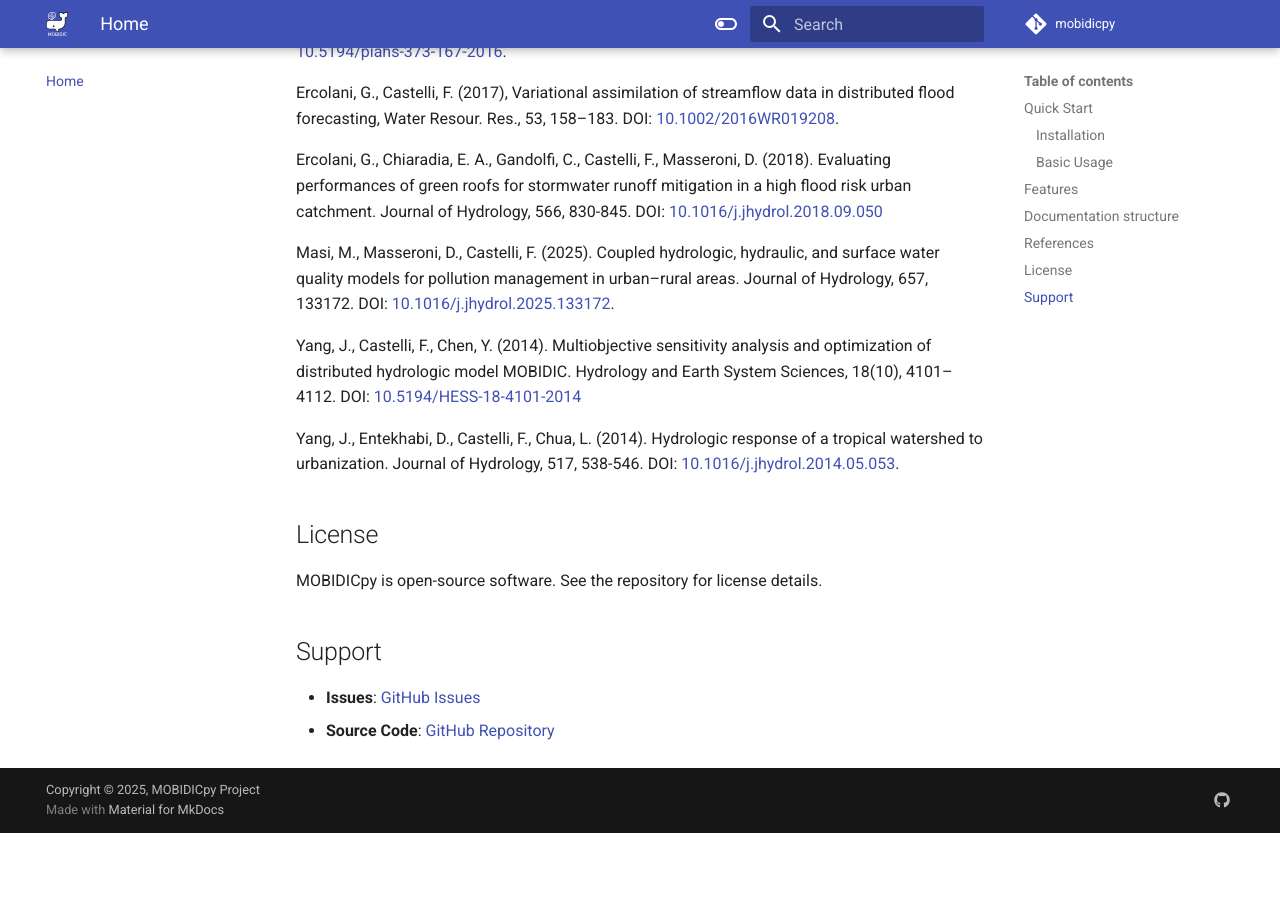
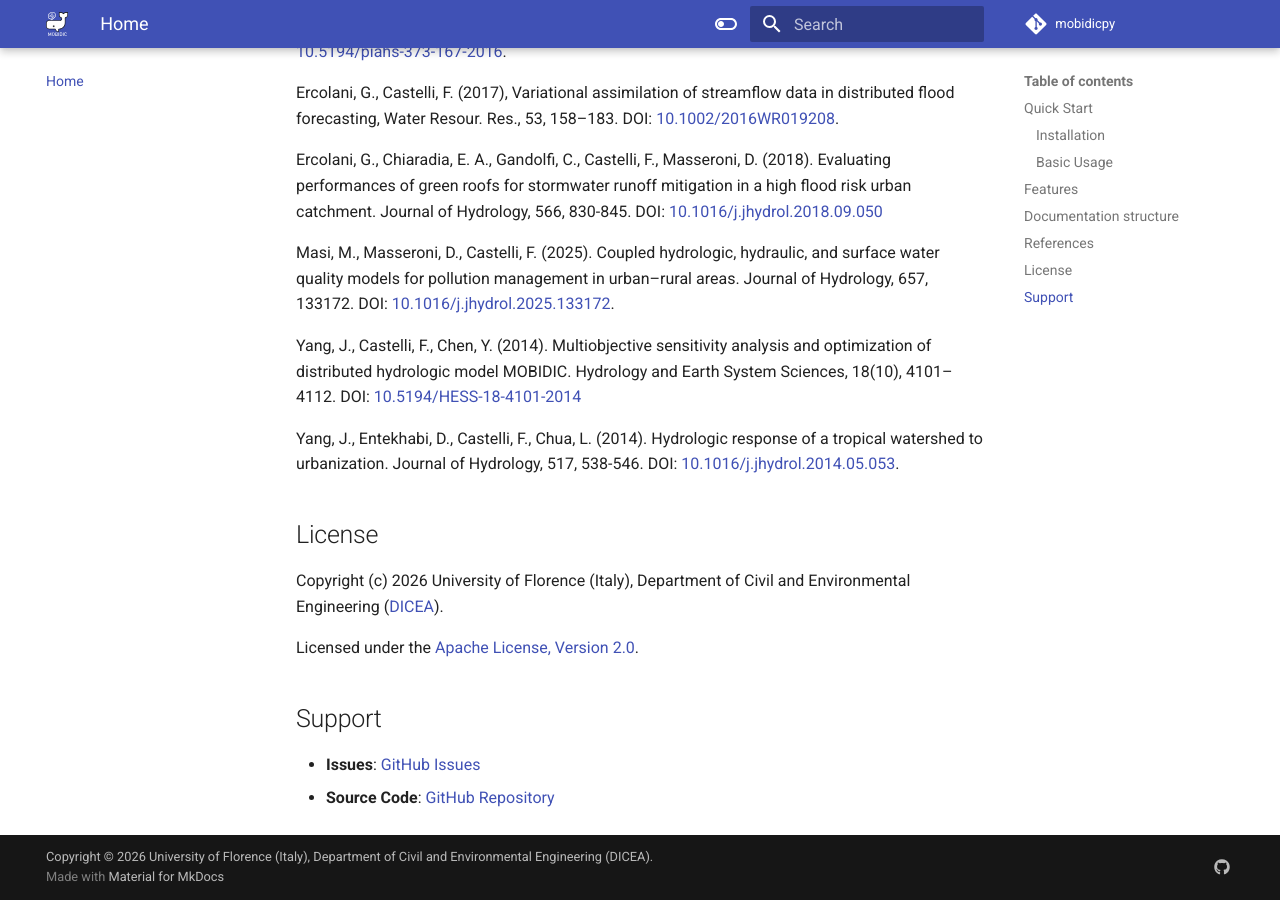
Before and after one commit to mobidichydro/MOBIDICpy, an MkDocs documentation site: the page built from docs/index.md, in a window 1280 px wide and 900 px high, scrolled down 2948 px. Built offline with MkDocs 1.6.1 and Material for MkDocs 9.7.7, drawn with Linux system fonts in a browser that asks for light colours; a script that is not in the unit is left out; comment, search, counter and statistics services are not loaded; the version menu is left out; before the commit the page ends 3781 px from its top, so only the background shows below that.

```diff
--- a/docs/index.md
+++ b/docs/index.md
@@ -119,7 +119,9 @@ Journal of Hydrology, 517, 538-546. DOI: [10.1016/j.jhydrol.2014.05.053](https:/
 
 ## License
 
-MOBIDICpy is open-source software. See the repository for license details.
+Copyright (c) 2026 University of Florence (Italy), Department of Civil and Environmental Engineering ([DICEA](https://www.dicea.unifi.it/)).
+
+Licensed under the [Apache License, Version 2.0](https://github.com/mobidichydro/mobidicpy/blob/main/LICENSE).
 
 ## Support
 
--- a/mkdocs.yml
+++ b/mkdocs.yml
@@ -1,11 +1,11 @@
 site_name: MOBIDICpy
-site_description: MOBIDIC - Distributed and continuous hydrological balance model
-site_author: Fabio Castelli, Matteo Masi
+site_description: MOBIDICpy - Distributed and continuous hydrological balance model
+site_author: Fabio Castelli, Matteo Masi, and MOBIDIC contributors
 site_url: https://mobidichydro.github.io/mobidicpy
 repo_name: mobidicpy
 repo_url: https://github.com/mobidichydro/mobidicpy
 edit_uri: "edit/main/docs/"
-copyright: Copyright &copy; 2025, MOBIDICpy Project
+copyright: Copyright &copy; 2026 University of Florence (Italy), Department of Civil and Environmental Engineering (DICEA).
 
 nav:
   - Home: index.md
@@ -106,6 +106,8 @@ extra_javascript:
   - https://unpkg.com/mathjax@3/es5/tex-mml-chtml.js
 
 extra:
+  version:
+    provider: mike
   social:
     - icon: fontawesome/brands/github
       link: https://github.com/mobidichydro/mobidicpy
--- a/pyproject.toml
+++ b/pyproject.toml
@@ -45,7 +45,10 @@ version = "0.0.1"
 dev = [
     "pytest>=7.0",
     "pytest-cov>=4.0",
+    "coverage>=7.0",
+    "genbadge[coverage]>=1.6",
     "ruff>=0.1.0",
+    "bump-my-version>=1.0",
 ]
 calibration = [
     "pyemu>=1.4.0",
@@ -58,6 +61,7 @@ doc = [
     "mkdocs-autorefs >=1.4.0",
     "mdx-include >=1.4.1",
     "mkdocs-markdownextradata-plugin >=0.2.5",
+    "mike >=2.0.0",
 ]
 
 [project.urls]
```
Also changed, not shown: README.md (+20 -0 lines), 11 other files.
